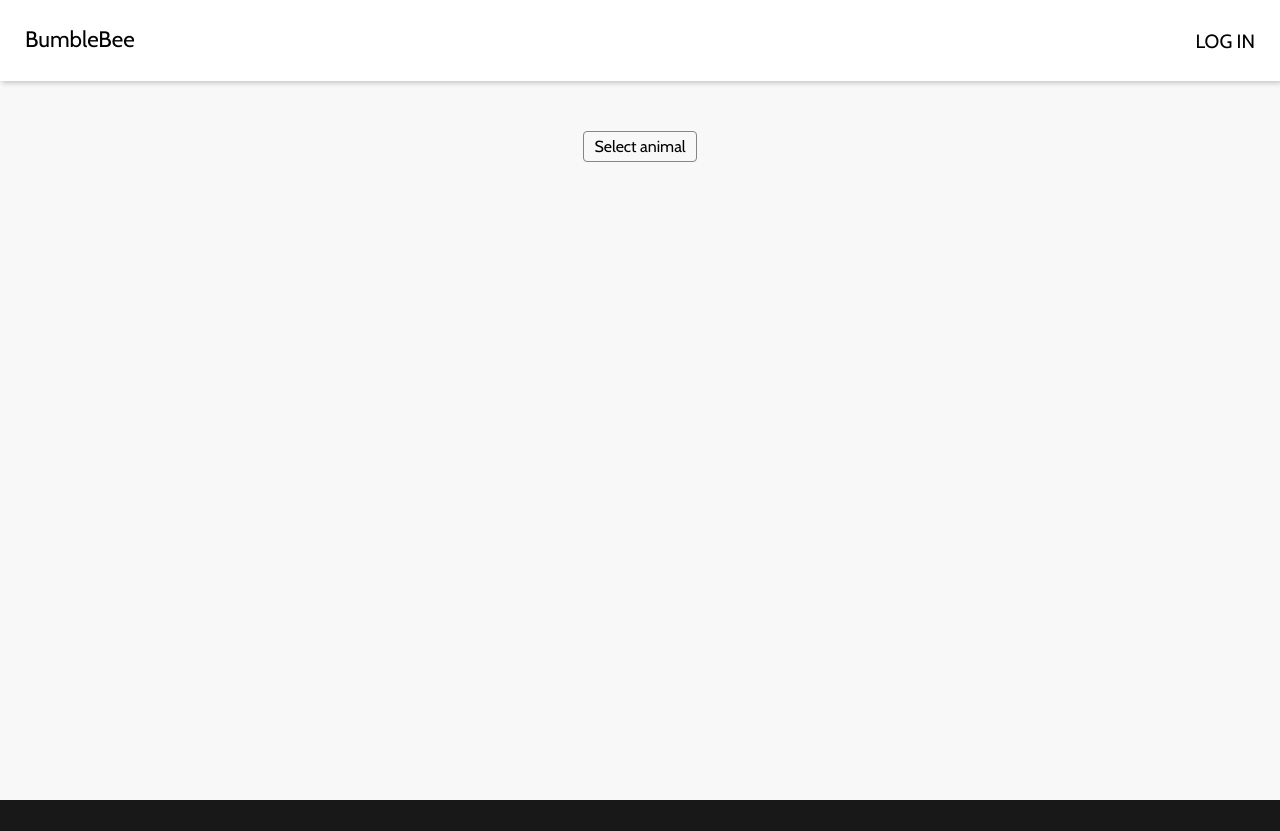
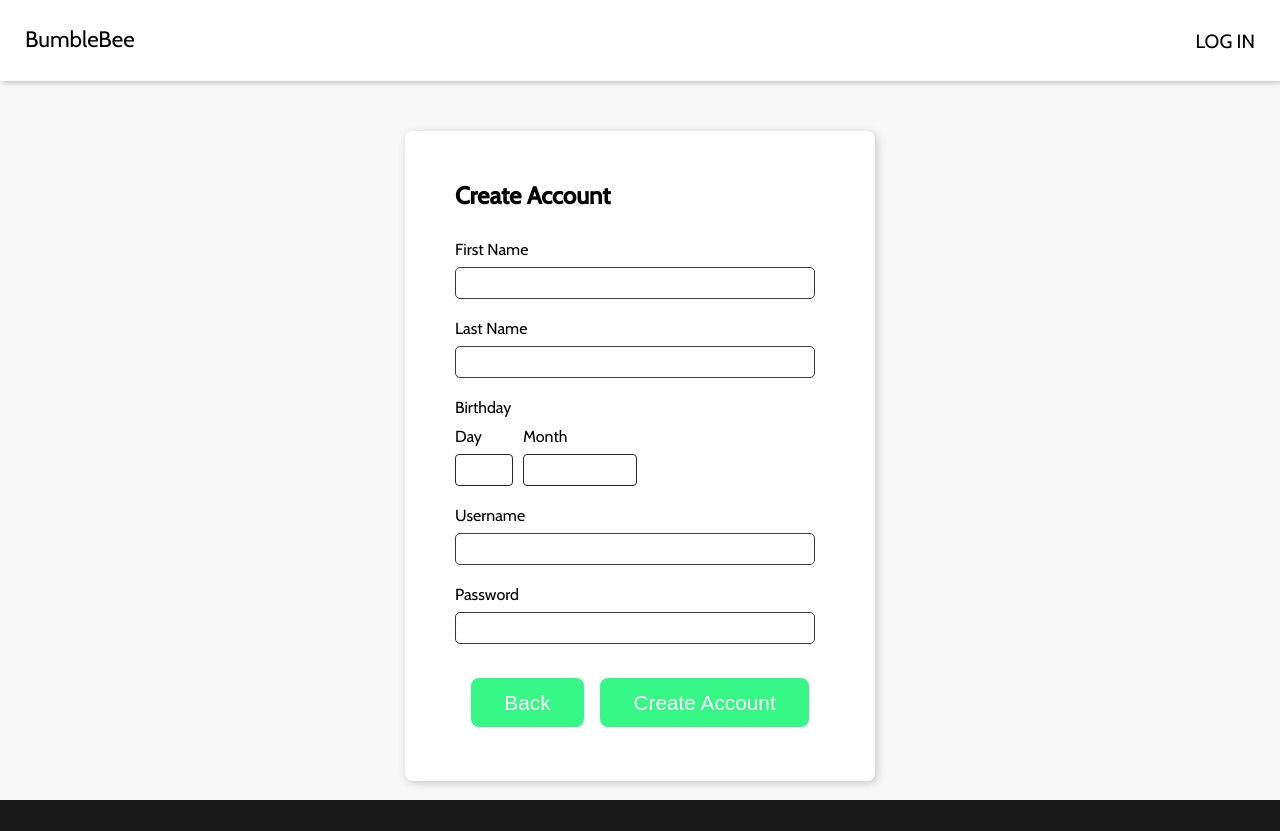
Before and after one commit to NanePothier/streaming-app, a React (Create React App) app: page /account in a window 1280 px wide. Before the commit the page ends 800 px from the top, so only its background shows below. Built offline with nearby package versions, Linux system fonts and the light colour scheme.

Commit message:
Add Create Account form

```diff
--- /dev/null
+++ b/src/components/Account/AccountConstants.js
@@ -0,0 +1,68 @@
+export const BIRTH = {
+  DAY: "birthDay",
+  MONTH: "birthMonth",
+  YEAR: "birthYear",
+};
+
+export const MONTH_OPTIONS = [
+  {
+    id: 1,
+    title: "January",
+    isSelected: false,
+  },
+  {
+    id: 2,
+    title: "February",
+    isSelected: false,
+  },
+  {
+    id: 3,
+    title: "March",
+    isSelected: false,
+  },
+  {
+    id: 4,
+    title: "April",
+    isSelected: false,
+  },
+  {
+    id: 5,
+    title: "May",
+    isSelected: false,
+  },
+  {
+    id: 6,
+    title: "June",
+    isSelected: false,
+  },
+  {
+    id: 7,
+    title: "July",
+    isSelected: false,
+  },
+  {
+    id: 8,
+    title: "August",
+    isSelected: false,
+  },
+  {
+    id: 9,
+    title: "September",
+    isSelected: false,
+  },
+  {
+    id: 10,
+    title: "October",
+    isSelected: false,
+  },
+  {
+    id: 11,
+    title: "November",
+    isSelected: false,
+  },
+  {
+    id: 12,
+    title: "December",
+    isSelected: false,
+  },
+];
--- a/src/components/Account/AccountContainer.js
+++ b/src/components/Account/AccountContainer.js
@@ -1,36 +1,13 @@
 import Header from "../UI/Header";
 import classes from "./AccountContainer.module.css";
-import Dropdown from "../UI/Dropdown/Dropdown";
-
-const dropdownOptions = [
-  {
-    id: 1,
-    title: "Tiger",
-    isSelected: false,
-  },
-  {
-    id: 2,
-    title: "Lion",
-    isSelected: false,
-  },
-  {
-    id: 3,
-    title: "Panther",
-    isSelected: false,
-  },
-  {
-    id: 4,
-    title: "Kangaroo",
-    isSelected: false,
-  },
-];
+import AccountForm from "./AccountForm";
 
 const AccountContainer = (props) => {
   return (
     <div className={classes.background}>
       <Header />
       <div className={classes.formContainer}>
-        <Dropdown headerTitle={"Select animal"} options={dropdownOptions} />
+        <AccountForm />
       </div>
     </div>
   );
--- /dev/null
+++ b/src/components/Account/AccountForm.js
@@ -0,0 +1,138 @@
+import React, { useRef, useEffect, useState } from "react";
+import { useHistory } from "react-router-dom";
+import classes from "./AccountForm.module.css";
+import Button from "../UI/Button";
+import MultiLineInput from "../UI/Input/MultiLineInput";
+import DropdownInput from "../UI/Input/DropdownInput";
+import { BIRTH } from "./AccountConstants";
+import { MONTH_OPTIONS } from "./AccountConstants";
+
+const AccountForm = () => {
+  const history = useHistory();
+
+  const [dayOptions, setDayOptions] = useState([]);
+  const [selectedMonth, setSelectedMonth] = useState("");
+
+  const firstNameRef = useRef("");
+  const lastNameRef = useRef("");
+  const birthDayRef = useRef("");
+  const birthMonthRef = useRef("");
+  const birthYearRef = useRef("");
+  const usernameRef = useRef("");
+  const passwordRef = useRef("");
+
+  useEffect(() => {
+    let numDays = 30;
+    const optionsDays = [];
+
+    if (selectedMonth === 2) {
+      numDays = 29;
+    } else if (
+      selectedMonth === 1 ||
+      selectedMonth === 3 ||
+      selectedMonth === 5 ||
+      selectedMonth === 7 ||
+      selectedMonth === 8 ||
+      selectedMonth === 10 ||
+      selectedMonth === 12
+    ) {
+      numDays = 31;
+    }
+
+    for (let i = 1; i <= numDays; i++) {
+      optionsDays.push({
+        id: `d${i}`,
+        title: i,
+        isSelected: false,
+      });
+    }
+    setDayOptions(optionsDays);
+  }, [selectedMonth]);
+
+  const onSubmitHandler = (event) => {
+    event.preventDefault();
+  };
+
+  const onBackHandler = () => {
+    history.push("/plans");
+  };
+
+  const handleDropdownSelection = (data) => {
+    switch (data.inputId) {
+      case BIRTH.DAY:
+        birthDayRef.current = data.title;
+        break;
+      case BIRTH.MONTH:
+        birthMonthRef.current = data.title;
+        setSelectedMonth(data.id);
+        break;
+      case BIRTH.YEAR:
+        birthYearRef.current = data.title;
+        break;
+      default:
+    }
+  };
+
+  return (
+    <form onSubmit={onSubmitHandler} className={classes.form}>
+      <h2>Create Account</h2>
+
+      <MultiLineInput
+        ref={firstNameRef}
+        inputId={"firstName"}
+        inputType={"text"}
+        labelName={"First Name"}
+      />
+      <MultiLineInput
+        ref={lastNameRef}
+        inputId={"lastName"}
+        inputType={"text"}
+        labelName={"Last Name"}
+      />
+
+      <div className={classes.birthdaySection}>
+        <div className={classes.birthdayLabel}>Birthday</div>
+        <div className={classes.birthdayDropdowns}>
+          <DropdownInput
+            inputId={BIRTH.DAY}
+            labelName={"Day"}
+            defaultTitle={""}
+            options={dayOptions}
+            onSelectItem={handleDropdownSelection}
+            dropdownClass={classes.birthDay}
+          />
+          <DropdownInput
+            inputId={BIRTH.MONTH}
+            labelName={"Month"}
+            defaultTitle={""}
+            options={MONTH_OPTIONS}
+            onSelectItem={handleDropdownSelection}
+            dropdownClass={classes.birthMonth}
+          />
+        </div>
+      </div>
+
+      <MultiLineInput
+        ref={usernameRef}
+        inputId={"username"}
+        inputType={"text"}
+        labelName={"Username"}
+      />
+      <MultiLineInput
+        ref={passwordRef}
+        inputId={"password"}
+        inputType={"text"}
+        labelName={"Password"}
+      />
+
+      <div className={classes.actions}>
+        <Button btnClasses="green" onClick={onBackHandler}>
+          Back
+        </Button>
+        <Button btnClasses="green">Create Account</Button>
+      </div>
+    </form>
+  );
+};
+
+export default AccountForm;
--- /dev/null
+++ b/src/components/Account/AccountForm.module.css
@@ -0,0 +1,34 @@
+.form {
+  padding: 30px 50px;
+  background: white;
+  border-radius: 8px;
+  box-shadow: 2px 2px 8px rgb(199, 199, 199);
+}
+
+.actions {
+  width: 370px;
+  display: flex;
+  justify-content: space-evenly;
+}
+
+.birthdaySection {
+  margin: 10px 0 0 0;
+  display: flex;
+  flex-direction: column;
+}
+
+.birthdayLabel {
+  font-size: 1rem;
+}
+
+.birthdayDropdowns {
+  display: flex;
+}
+
+.birthDay {
+  width: 58px;
+}
+
+.birthMonth {
+  width: 114px;
+}
--- a/src/components/UI/Button.module.css
+++ b/src/components/UI/Button.module.css
@@ -1,7 +1,7 @@
 .green {
   background-color: rgb(54, 247, 134);
   border: none;
-  padding: 1.2rem 2.1rem;
+  padding: 0.8rem 2.1rem;
   border-radius: 8px;
   color: white;
   font-size: 1.3rem;
--- a/src/components/UI/Dropdown/Dropdown.js
+++ b/src/components/UI/Dropdown/Dropdown.js
@@ -2,10 +2,14 @@ import React, { useState, useEffect, useCallback } from "react";
 import classes from "./Dropdown.module.css";
 import MenuItem from "./MenuItem";
 
-const Dropdown = ({ headerTitle, options, className }) => {
+const Dropdown = ({ headerTitle, options, className = "", onSelectOption }) => {
   const [isMenuShown, setIsMenuShown] = useState(false);
   const [title, setTitle] = useState(headerTitle);
   const [menuItems, setMenuItems] = useState(options);
+
+  useEffect(() => {
+    setMenuItems(options);
+  }, [options.length]);
 
   useEffect(() => {
     if (isMenuShown) {
@@ -35,6 +39,7 @@ const Dropdown = ({ headerTitle, options, className }) => {
       });
       return updatedItems;
     });
+    onSelectOption(menuItem);
     closeMenu();
   };
 
--- a/src/components/UI/Dropdown/Dropdown.module.css
+++ b/src/components/UI/Dropdown/Dropdown.module.css
@@ -1,16 +1,19 @@
 .wrapper {
   display: inline-block;
+  position: relative;
 }
 
 .header {
-  border: 1px solid #858585;
-  padding: 5px 10px 5px 10px;
+  border: 1px solid #252525;
+  padding: 5px 10px 5px 5px;
   border-radius: 4px;
   cursor: pointer;
+  height: 32px;
 }
 
 .headerTitle {
-  font-size: 16px;
+  font-size: 1rem;
+  font-family: "Cabin", "sans-serif";
 }
 
 .menu {
@@ -18,16 +21,20 @@
   flex-direction: column;
   border: 1px solid #858585;
   border-radius: 4px;
+  position: absolute;
+  height: 260px;
+  overflow: scroll;
 }
 
 .menuItem {
   border: none;
   padding: 5px 10px 5px 10px;
-  font-size: 16px;
+  font-size: 1rem;
+  font-family: "Cabin", "sans-serif";
 }
 
 .menuItem:hover {
-  background-color: #f3d24a;
+  background-color: rgb(54, 247, 134);
   color: white;
   border: #eca53b;
   cursor: pointer;
--- a/src/components/UI/Dropdown/MenuItem.js
+++ b/src/components/UI/Dropdown/MenuItem.js
@@ -3,7 +3,7 @@ import classes from "./Dropdown.module.css";
 
 const MenuItem = ({ id, title, selected, className, onSelectItem }) => {
   const handleItemClick = () => {
-    onSelectItem({ title });
+    onSelectItem({ id, title });
   };
 
   return (
--- /dev/null
+++ b/src/components/UI/Input/DropdownInput.js
@@ -0,0 +1,32 @@
+import React from "react";
+import Dropdown from "../Dropdown/Dropdown";
+import classes from "./DropdownInput.module.css";
+
+const DropdownInput = ({
+  inputId,
+  labelName,
+  defaultTitle,
+  options,
+  onSelectItem,
+  dropdownClass,
+}) => {
+  const handleItemSelection = (menuItem) => {
+    onSelectItem({ ...menuItem, inputId });
+  };
+
+  return (
+    <div className={classes.section}>
+      <label htmlFor={inputId} className={classes.label}>
+        {labelName}
+      </label>
+      <Dropdown
+        headerTitle={defaultTitle}
+        options={options}
+        className={dropdownClass}
+        onSelectOption={handleItemSelection}
+      />
+    </div>
+  );
+};
+
+export default DropdownInput;
--- /dev/null
+++ b/src/components/UI/Input/DropdownInput.module.css
@@ -0,0 +1,9 @@
+.section {
+  display: flex;
+  flex-direction: column;
+  padding: 10px 10px 10px 0;
+}
+
+.label {
+    margin-bottom: 0.5rem;
+}
--- /dev/null
+++ b/src/components/UI/Input/MultiLineInput.js
@@ -0,0 +1,22 @@
+import React from "react";
+import classes from "./MultiLineInput.module.css";
+
+const MultiLineInput = React.forwardRef(
+  ({ inputId, inputType, labelName }, ref) => {
+    return (
+      <div className={classes.section}>
+        <label htmlFor={inputId} className={classes.label}>
+          {labelName}
+        </label>
+        <input
+          type={inputType}
+          id={inputId}
+          ref={ref}
+          className={classes.input}
+        ></input>
+      </div>
+    );
+  }
+);
+
+export default MultiLineInput;
--- /dev/null
+++ b/src/components/UI/Input/MultiLineInput.module.css
@@ -0,0 +1,17 @@
+.section {
+  display: flex;
+  flex-direction: column;
+  padding: 10px 10px 10px 0;
+}
+
+.input {
+  font-family: 'Cabin', 'sans-serif';
+  margin-top: 0.5rem;
+  background-color: white;
+  border: 1px solid rgb(58, 58, 58);
+  border-radius: 5px;
+  outline: none;
+  font-size: 1rem;
+  height: 32px;
+  padding-left: 5px;
+}
```
